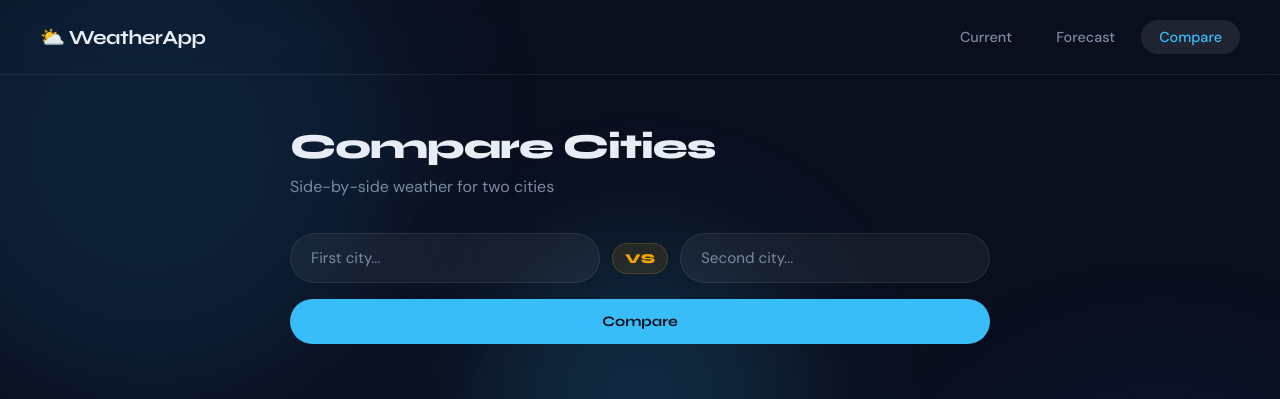
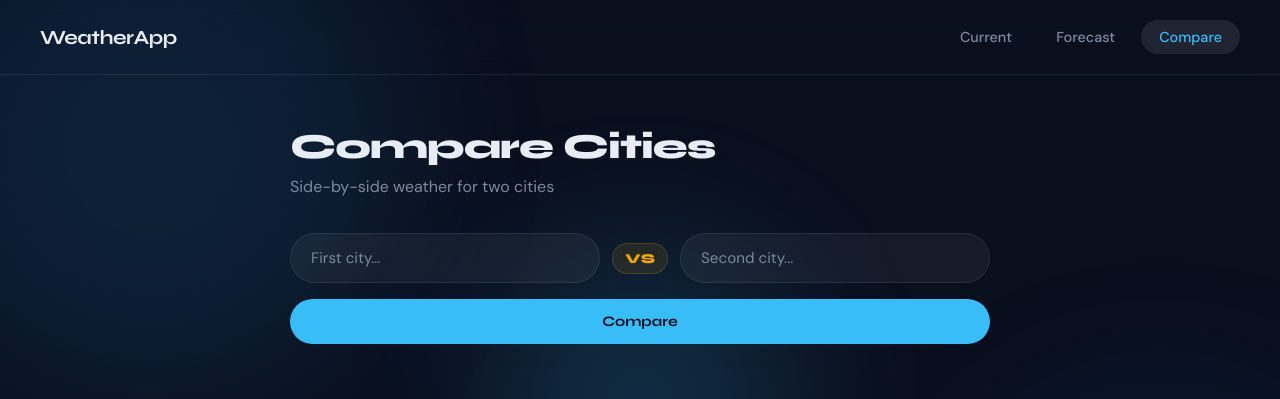
Before and after one commit to Yiranesh/weather-app-web, a Flask app: page /compare in a window 1280 px wide. Shown: the top 399 px of the page. Run offline with Flask 3, Linux system fonts and the light colour scheme.

Commit message:
Removed emoji from navbar

```diff
--- a/templates/base.html
+++ b/templates/base.html
@@ -15,7 +15,7 @@
   </div>
 
   <nav>
-    <a href="/" class="nav-brand">⛅ WeatherApp</a>
+    <a href="/" class="nav-brand"> WeatherApp</a>
     <div class="nav-links">
       <a href="/current" class="{% if request.path == '/current' %}active{% endif %}">Current</a>
       <a href="/forecast" class="{% if request.path == '/forecast' %}active{% endif %}">Forecast</a>
```
